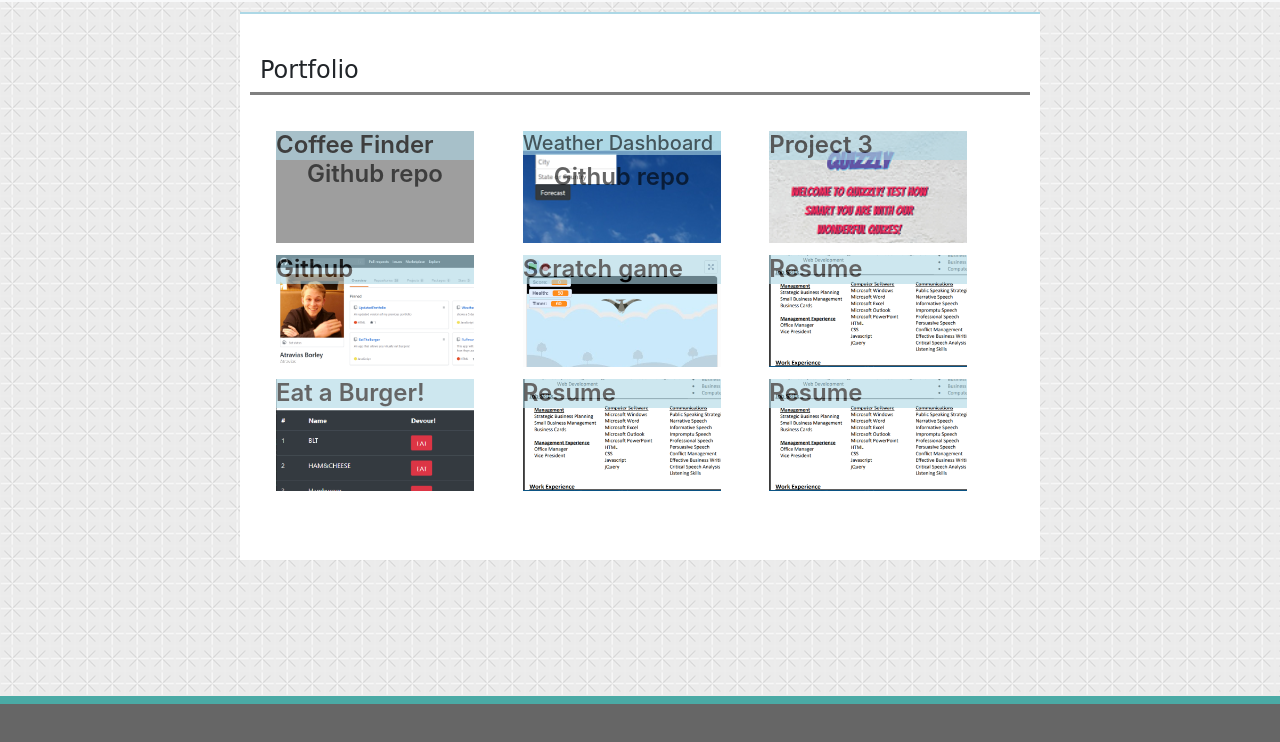
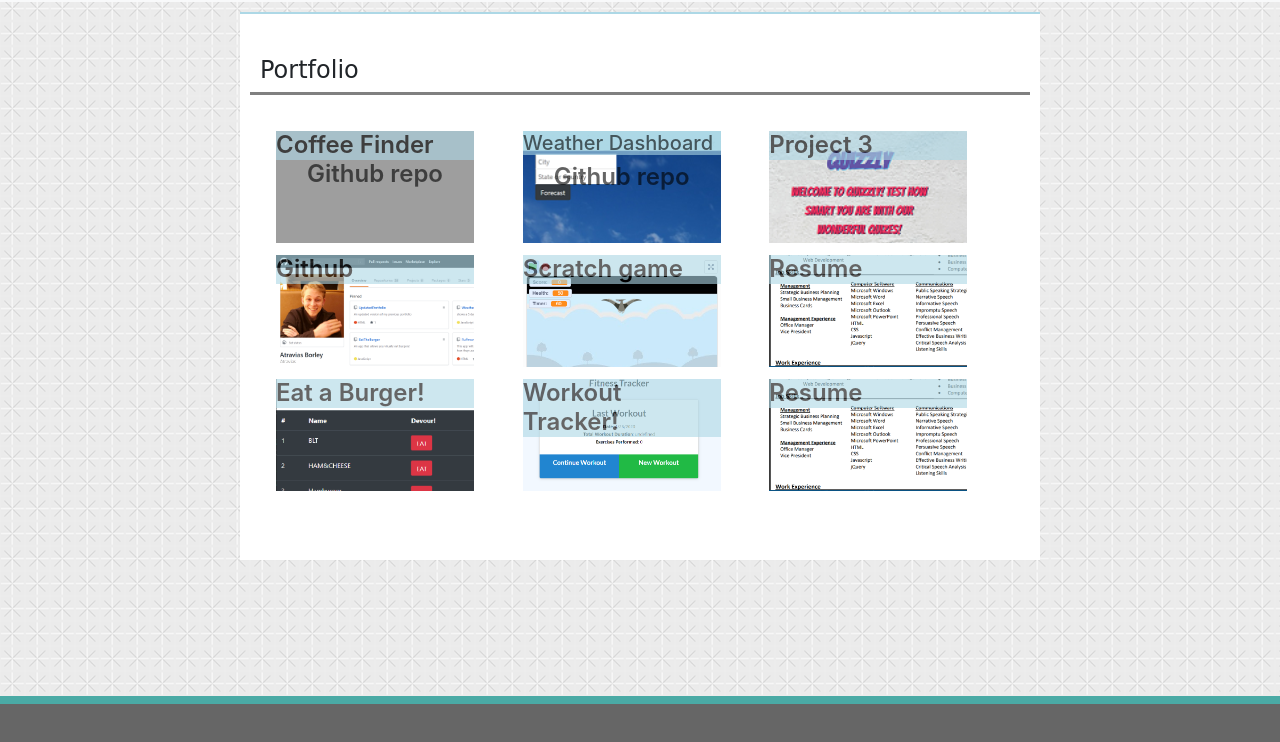
Before and after one commit to Atravias/UpdatedPortfolio2, a plain HTML site: page portfolio.html in a window 1280 px wide. Shown: the part 54-796 px from the top of the page. Drawn offline with nearby package versions, Linux system fonts and the light colour scheme; grey boxes are pictures that could not be loaded.

Commit message:
added pictures for 2 more assignments as well as links to the github page

```diff
--- a/assets/css/style.css
+++ b/assets/css/style.css
@@ -177,7 +177,7 @@ form {
                 border-style: ridge;
 }
         .eight {
-                background-image: url("../images/resumePic.PNG");
+                background-image: url("../images/WorkoutTrackerPic.PNG");
                 background-size: cover;
                 object-fit: cover;
                 grid-column: 2 / 3;
--- a/portfolio.html
+++ b/portfolio.html
@@ -104,8 +104,8 @@
                 <div class="eight">
                     <div width="100%"></div>
                     <h4>
-                        <a target="_blank" style="color: black;" href="assets/images/resumePdf.pdf" title="Resume"
-                            download="Resume">Resume
+                        <a target="_blank" style="color: black;"
+                            href="https://github.com/Atravias/WorkoutTracker">Workout Tracker!
                         </a>
                     </h4>
                 </div>
@@ -114,8 +114,8 @@
                 <div class="nine">
                     <div width="100%"></div>
                     <h4>
-                        <a target="_blank" style="color: black;" href="assets/images/resumePdf.pdf" title="Resume"
-                            download="Resume">Resume
+                        <a target="_blank" style="color: black;" href="https://github.com/Atravias/EmployeeOrganizer"
+                            title="EmployeeOrganizer">Resume
                         </a>
                     </h4>
                 </div>
```
Also changed, not shown: assets/images/EmployeeTracker.PNG (added), assets/images/WorkoutTrackerPic.PNG (added).
